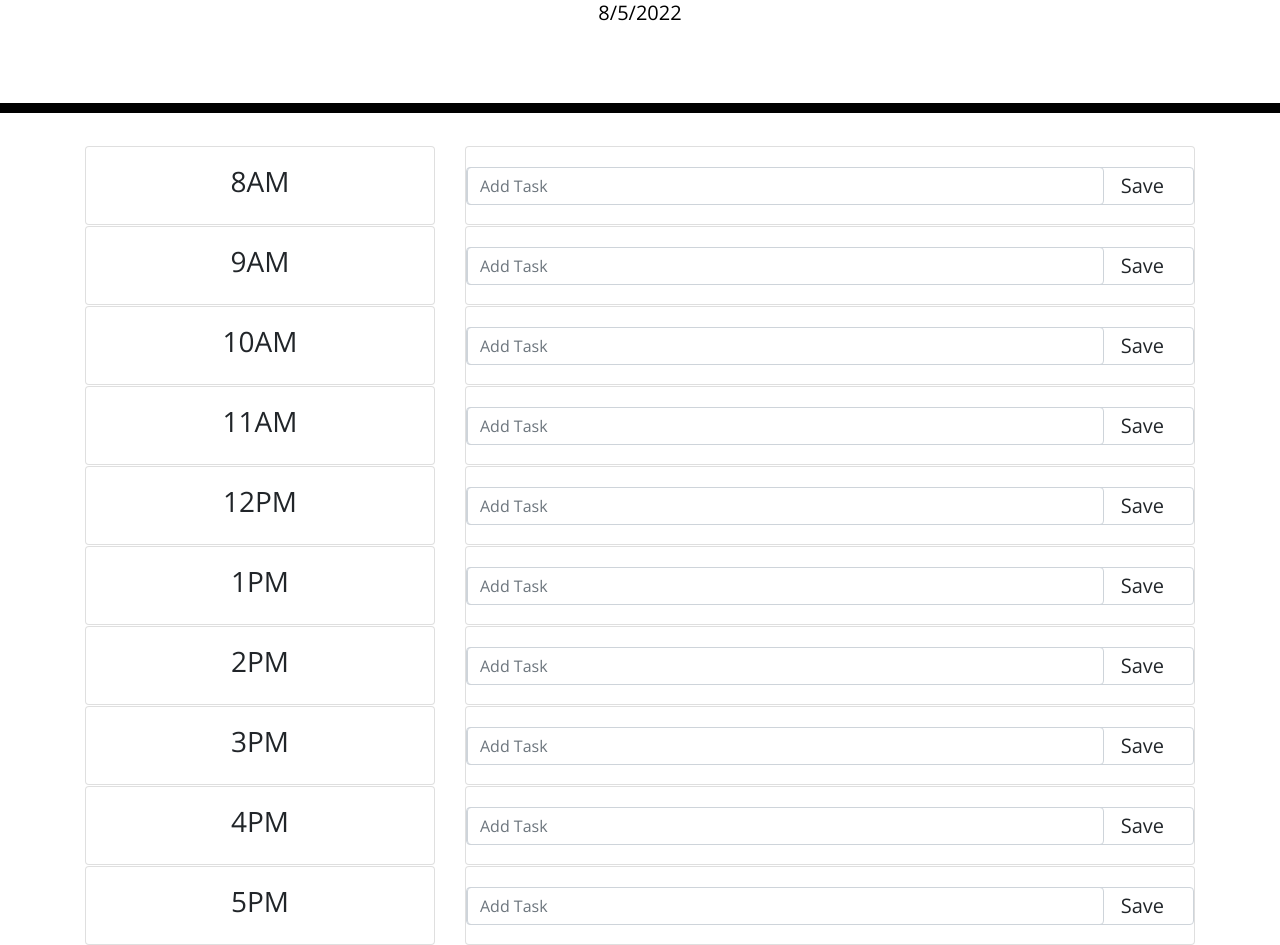
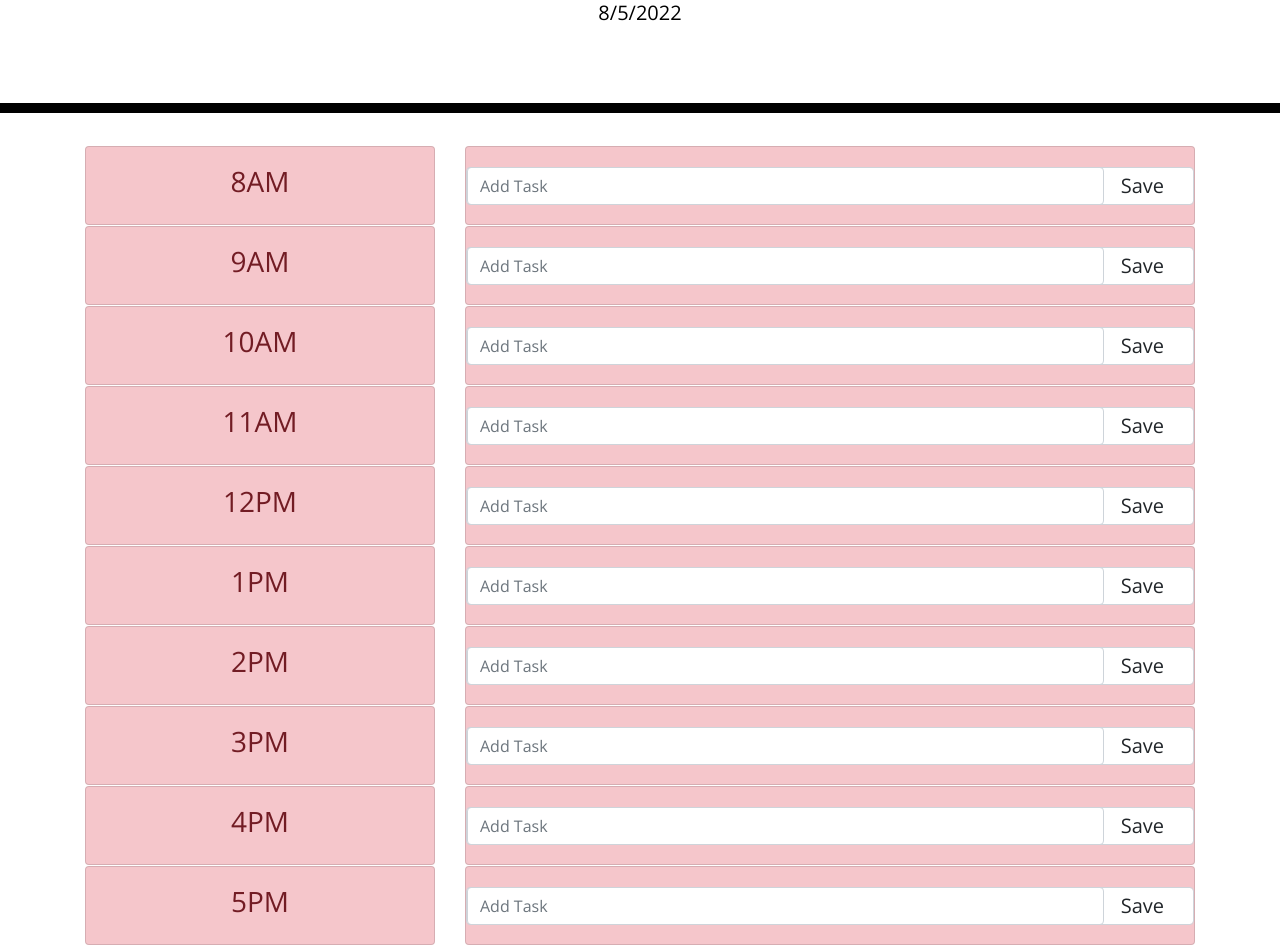
Before and after one commit to dawsontilley/day-planner, a plain HTML site: page index.html in a window 1280 px wide. Shown: the part 191-1136 px from the top of the page. Drawn offline with nearby package versions, Linux system fonts and the light colour scheme.

Commit message:
comments added

```diff
--- a/assets/js/script.js
+++ b/assets/js/script.js
@@ -1,31 +1,32 @@
-//get date
+//get date and load it at the top of the page
+
+
 var dateToday = new Date();
-//console.log(dateToday.toLocaleDateString);
 var d = String(dateToday.getDate());
 var m= String(dateToday.getMonth())
 var y=String(dateToday.getFullYear());
 var today=d+"/"+m+"/"+y;
-//var hour=String(dateToday.getHours());
-//console.log(hour);
+var currentHour=String(dateToday.getHours());
+console.log(currentHour);
 var todayEl=$("#currentDay").text(today);
 
-//console.log(todayEl);
+
 
 var savedTasks =[];
-// recieve input
+
+
+// creates a task element based off the clicked input.
 var createTask = function(taskText, timeID) {
     // create elements that make up a task item
     var toDeleteS =$(timeID).find("form");
     console.log(toDeleteS);
     var toAdd = $(timeID);
-    //console.log(toAdd);
+
     var taskH4 = $("<p></p>").text(taskText);
-    //var txt2 = $("<p></p>").text("Text.").addClass("card");
+
     var myTask = document.createElement("p");
     myTask.innerHTML = taskText;
 
-
-    // append span and p element to parent li
     toAdd.append(taskH4);
 
     task={
@@ -36,31 +37,27 @@ var createTask = function(taskText, timeID) {
 
   colorTask(timeID);
   savedTasks.push(task);
-  //console.log(savedTasks);
-  //taskR.remove();
+
   toDeleteS.remove();
   saveTasks();
-  //$(toDeleteS).remove();
-    // append to ul list on the page
-    //$("#list-" + taskList).append(taskLi);
+
   };
-
+// save the tasks
   var saveTasks = function() {
     localStorage.setItem("tasks", JSON.stringify(savedTasks));
   };
 
+//load the tasks at the start
   var loadTasks = function() {
     tasks = JSON.parse(localStorage.getItem("tasks"));
-    //console.log("in load");
-    //console.log(tasks);
-    // if nothing in localStorage, create a new object to track all task status arrays
+
     if (!tasks) {
        //console.log("no tasks");
        return;
 
       };
 
-    //for (let i=0)
+
     for (var i=0;i<tasks.length;i++){
         console.log(tasks[i]);
         if (!tasks[i].text){
@@ -71,16 +68,8 @@ var createTask = function(taskText, timeID) {
             createTask(tasks[i].text,tasks[i].id);
         }
     }
-    // loop over object properties
-    /*$.each(tasks, function(list, arr) {
-        if(tasks)
-      // then loop over sub-array
-        console.log(tasks.text);
-        createTask(tasks.text, tasks.id,tasks.remove);
-
-    });*/
   };
-
+  //the below code listens for the button to click before saving a task
 $(".card").on("click","button",function() {
     event.preventDefault;
 
@@ -92,47 +81,42 @@ var createId="#card-"+this.id;
 var feedVal= $(formId)[0].value;
 createTask(feedVal,createId);
 
-
-
-//createTask()
-//console.log(parent);
-//var parentEl=$('#'+parent);
-//toRemove.remove();
-//console.log(parentEl.parentElement);
 });
 
+// this will change the color of the task depending on when it is due
 var colorTask = function(taskEl) {
     // get date from task element
     var hour = $(taskEl)
       //.find("card")
       .attr("data-time");
       //console.log(hour);
-
+    console.log(hour);
     // convert to moment object at 5:00pm
     //var time = moment(date, "L").set("hour", 17);
 
     // remove any old classes from element
     $(taskEl).removeClass("list-group-item-warning list-group-item-danger");
     console.log("in else if "+Math.abs(moment().diff(hour,"hours")));
+
+    var hourInt=parseInt(hour);
+    var currInt=parseInt(currentHour);
+    var diff=hourInt-currInt;
+    console.log(diff);
     // apply new class if task is near/over due date
-    if (moment().isAfter(hour)) {
+    if (hourInt<currentHour) {
       $(taskEl).addClass("list-group-item-danger");
-    } else if (Math.abs(moment().diff(hour, "hours")) <= 2) {
-
+    } else if (diff <= 2 && diff>0) {
       $(taskEl).addClass("list-group-item-warning");
+    }
+    else{
+        $(taskEl).addClass("list-group-item-info");
     }
   };
 
-  setInterval(function() {
-    $(".card .list-group-item").each(function() {
-      colorTask($(this));
-    });
-  }, 1800000);
 
+  //load previous tasks
   loadTasks();
   // color tasks once at the start
-  /*
   $(".card").each(function() {
-    auditTask($(this));
+    colorTask($(this));
   });
-  */
--- a/index.html
+++ b/index.html
@@ -30,7 +30,7 @@
       <p id="currentDay" class="lead"></p>
     </header>
     <div class="container">
-
+    <!-- The below cell is the row which is repeated across the site to show the function-->
       <div class="row text-center">
         <div class="w-100 col-4 d-flex align-items-stretch">
           <div data-time="8" class="card">
@@ -190,7 +190,7 @@
           </div>
         </div>
         <div class="col-8 d-flex align-items-stretch">
-          <div class="card" data-time="17"id="5">
+          <div class="card" data-time="17"id="card-five">
             <form class="w-70 form-control form-check-inline">
             <input class ="form-control"type="text"  id="form-five"placeholder="Add Task"></input>
             <button class= "btn btn-lg"type="button" id="five">Save</button>
```
Also changed, not shown: assets/img/website.PNG (added).
